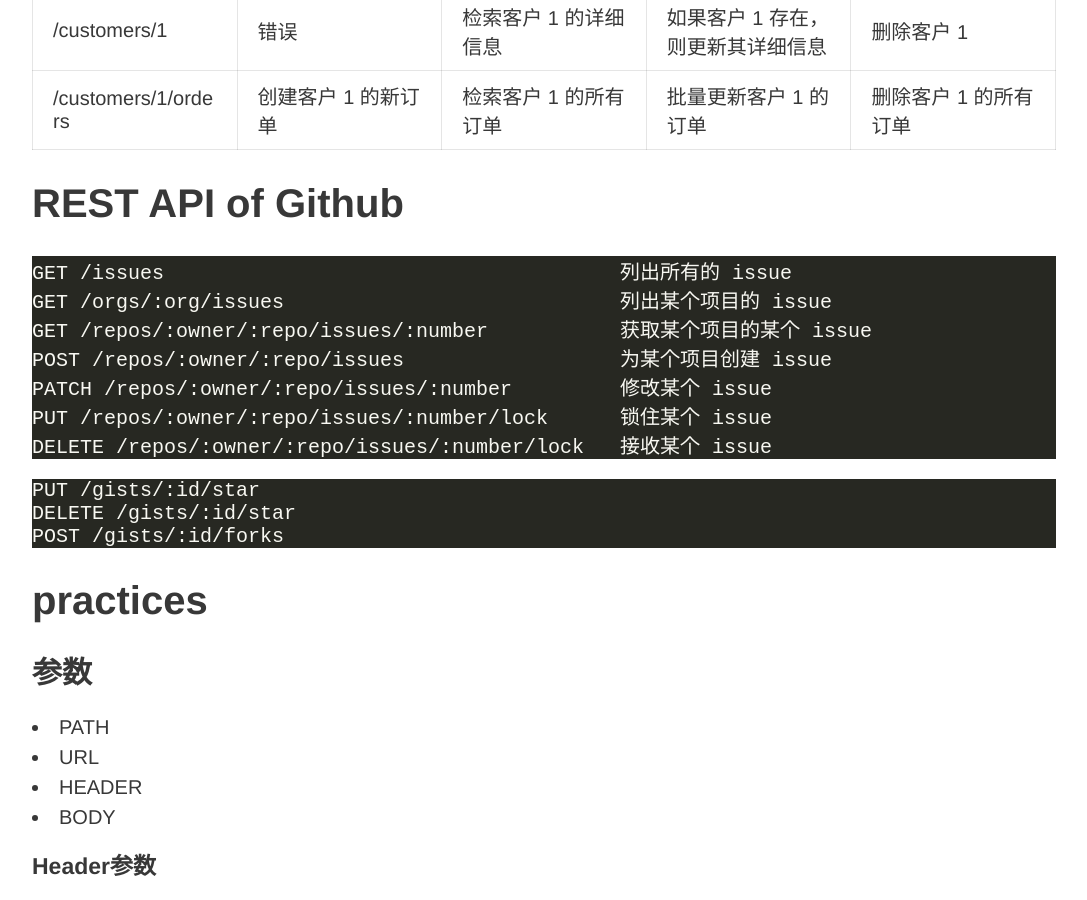
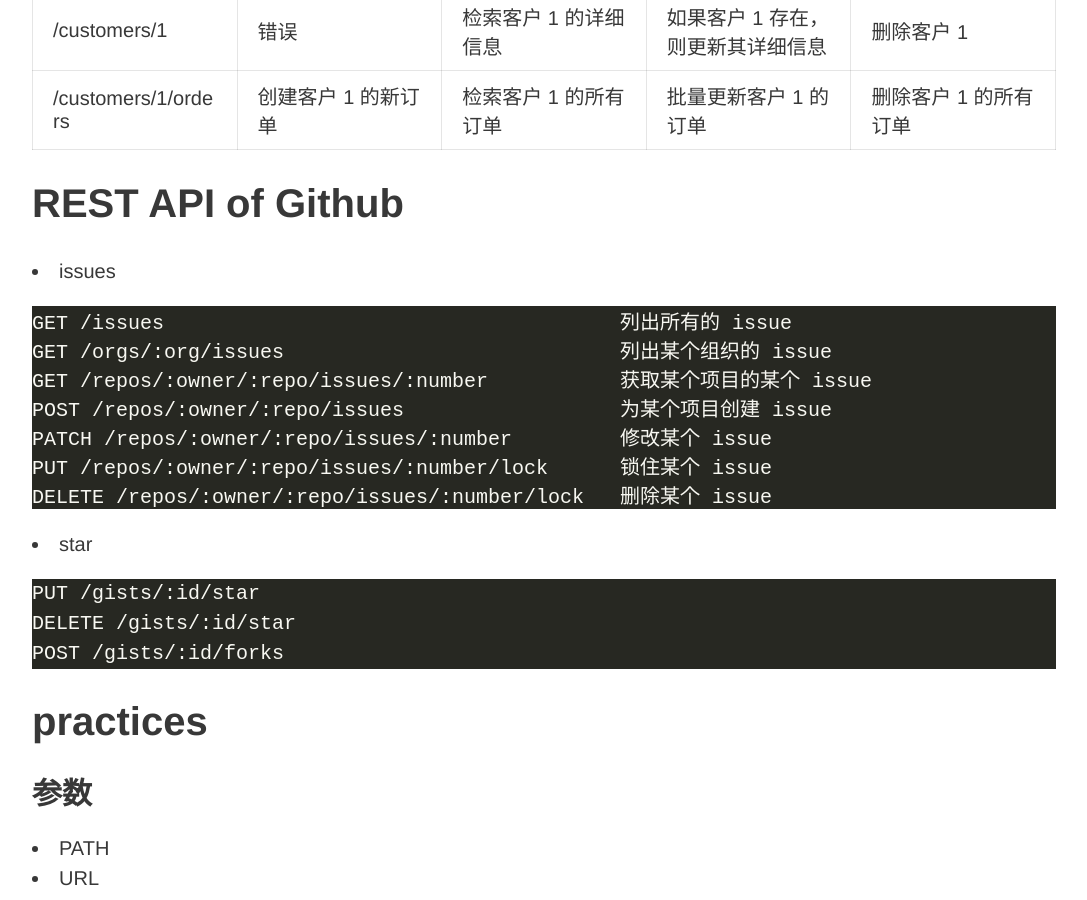
Before and after one commit to NewFuture/blog, a Jekyll site: the page built from _posts/2019-01-16-restful-api-design.md, in a window 1280 px wide and 900 px high, scrolled down 3261 px. Shown: the whole window, without its empty margins (96-1183 px from the left). Built offline with Jekyll 4.4.1, drawn with Linux system fonts in a browser that asks for light colours.

Commit message:
Update 2019-01-16-restful-api-design.md

````diff
--- a/_posts/2019-01-16-restful-api-design.md
+++ b/_posts/2019-01-16-restful-api-design.md
@@ -102,16 +102,19 @@ HTTP 协议定义了大量为请求赋于语义的方法。 大多数 RESTful We
 
 ## REST API of Github
 
+* issues
+
 ```
 GET /issues                                      列出所有的 issue
-GET /orgs/:org/issues                            列出某个项目的 issue
+GET /orgs/:org/issues                            列出某个组织的 issue
 GET /repos/:owner/:repo/issues/:number           获取某个项目的某个 issue
 POST /repos/:owner/:repo/issues                  为某个项目创建 issue
 PATCH /repos/:owner/:repo/issues/:number         修改某个 issue
 PUT /repos/:owner/:repo/issues/:number/lock      锁住某个 issue
-DELETE /repos/:owner/:repo/issues/:number/lock   接收某个 issue
+DELETE /repos/:owner/:repo/issues/:number/lock   删除某个 issue
 ```
 
+* star
 ```
 PUT /gists/:id/star
 DELETE /gists/:id/star
````
